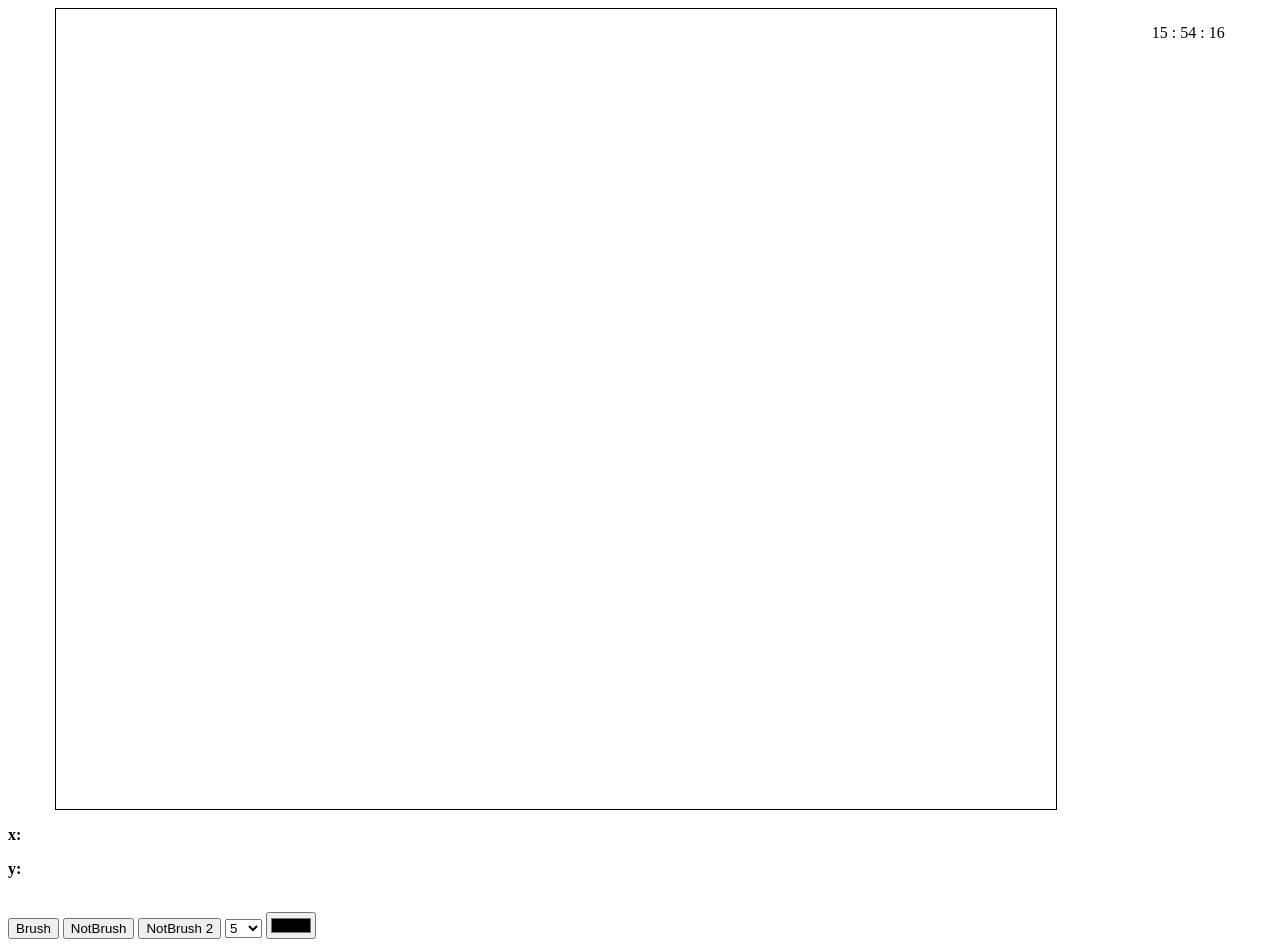
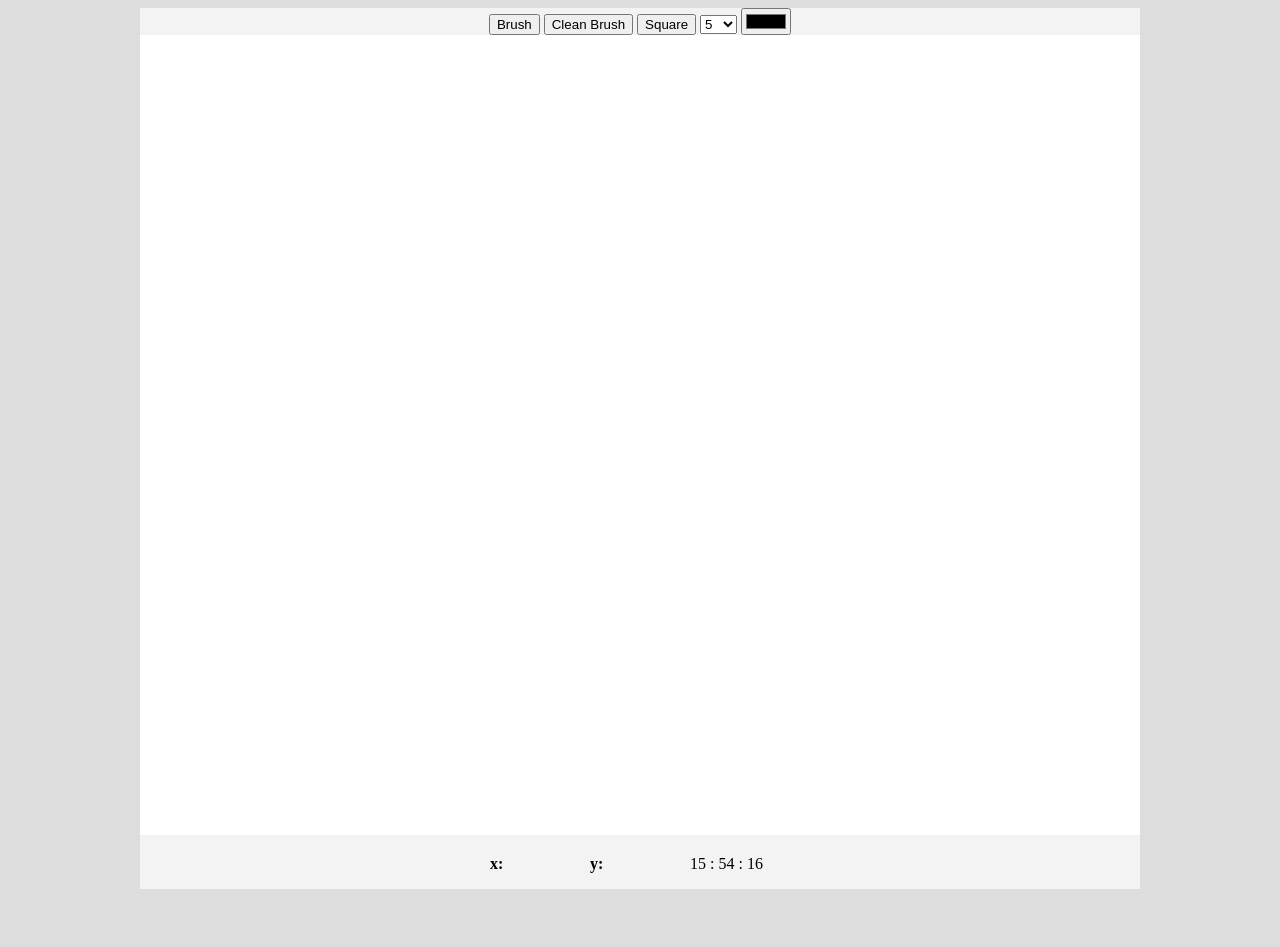
Before and after one commit to artemybagaev/geekbrains_javascript_level1, a plain HTML site: page ABOBE PHOTOZHAB.html in a window 1280 px wide. After the commit the page ends 897 px from the top, so only its background shows below. Drawn offline with Linux system fonts and the light colour scheme.

Commit message:
1. Добавил ластик 2. Сделал так, чтобы цвет и размер кисти менялся после изменения 3. Изменил сам стиль канваса. 4. Добавил возможность рисовать квадрат

```diff
--- a/ABOBE PHOTOZHAB.html
+++ b/ABOBE PHOTOZHAB.html
@@ -4,43 +4,59 @@
 	<meta charset="utf-8">
 	<title>ABOBE PHOTOZHAB</title>
 	<style type="text/css">
+		body {
+			background-color: #dddddd;
+		}
 		#canv {
 			width: 1000px;
 			height: 800px;
-			border: 1px solid black
+			background-color: white;
 		}
 		.canv {
+
+		}
+		main {
 			display: flex;
-			justify-content: space-around;
+			flex-direction: column;
+			align-items: center;
+			width: 1000px;
+			margin: 0 auto;
+			background-color: #f3f3f3;
+		}
+		.coordinates {
+			display: flex;
+		}
+		.coordinates p {
+			width: 100px;
 		}
 	</style>
 </head>
 <body>
-<div class="head"></div>
+<main>
+
+
+<div class="head">
+		<button class="toolButton" id='brush'>Brush</button>
+		<button class="toolButton" id='cleaner'>Clean Brush</button>
+		<button class="toolButton" id='square'>Square</button>
+		<select id='sizeSelect'>
+			<option>5</option>
+			<option>10</option>
+			<option>15</option>
+			<option>20</option>
+		</select>
+		<input type="color" id="color">
+</div>
 
 
 	<div class="canv">
 		<canvas id="canv" width="1000" height="800"></canvas>
 	</div>
-
-	<div class="tools">
 		<div class="coordinates">
 			<p id="x"><b>x: </b> <span id="xCoord"></span></p>
 			<p id="y"><b>y: </b> <span id="yCoord"></span></p>
-			<br>
-			<button class="toolButton" id='brush'>Brush</button>
-			<button class="toolButton" id='notbrush'>NotBrush</button>
-			<button class="toolButton" id='notbrush2'>NotBrush 2</button>
-			<select id='sizeSelect'>
-				<option>5</option>
-				<option>10</option>
-				<option>15</option>
-				<option>20</option>
-			</select>
-			<input type="color" id="color">
 		</div>
-	</div>
-
+</main>
 
 	<script src="script.js">
 
--- a/script.js
+++ b/script.js
@@ -3,6 +3,8 @@ var ctx = canvas.getContext('2d');
 
 var xCoord = document.getElementById('xCoord');
 var yCoord = document.getElementById('yCoord');
+
+var colorVal = document.querySelector('#color');
 
 
 var getCoordinates = function (evt) {
@@ -16,7 +18,7 @@ var getCoordinates = function (evt) {
 
 var system = {
 	currentTool : '',
-	currentColor : document.querySelector('#color'),
+	currentColor : colorVal,
 	brushSize : 5
 };
 
@@ -30,9 +32,12 @@ var switchTool = function (el) {
 	if (el.id == 'brush') {
 		console.log ('brush');
 		return 'brush'
-	} else if (el.id == 'notbrush') {
-		console.log ('not brush');
-		return 'notbrush'
+	} else if (el.id == 'cleaner') {
+		console.log ('cleaner');
+		return 'cleaner'
+	} else if (el.id == 'square') {
+		console.log ('square');
+		return 'square'
 	}
 };
 
@@ -40,28 +45,37 @@ var switchSize = function (list) {
 	return list.value
 };
 
+var switchColor = function(color) {
+	return color.value;
+}
+
 var clicker = function (evt) {
 	if (evt.target.classList.contains('toolButton') == true) {
 		//console.log (`Выбран инструмент ${evt.target.id}`);
 		//switchTool(evt.target);
 		console.log(system);
 		renderSystem (system, 'currentTool', switchTool (evt.target));
-	} else if (evt.target.id == 'sizeSelect') {
-		renderSystem (system, 'brushSize', switchSize(evt.target));
-	} else if (evt.target.id == 'color') {
-		//console.log (`Выбран инструмент color`);
 	}
 };
 
-
+var changer = function (evt) {
+	if (evt.target.id == 'sizeSelect') {
+		renderSystem (system, 'brushSize', switchSize(evt.target));
+	} else if (evt.target.id == 'color') {
+		renderSystem (system, 'currentColor', switchColor(evt.target));
+	}
+}
 
 var startDraw = function (evt) {
 	//зафиксировать нач коорд
 	//начать процесс рисования
 	if (system.currentTool == 'brush') {
 		draw (evt);
+	} else if (system.currentTool == 'cleaner') {
+		cleanBrush (evt);
+	} else if (system.currentTool == 'square') {
+		filler (evt);
 	}
-
 };
 
 var endDraw = function (evt) {
@@ -72,13 +86,29 @@ var endDraw = function (evt) {
 var draw = function (evt) {
 	canvas.onmousemove = function (evt) {
 		ctx.fillRect (xCoord.innerText, yCoord.innerText, system.brushSize, system.brushSize);
+		ctx.fillStyle = system.currentColor;
 	}
 };
+
+var cleanBrush = function (evt) {
+	canvas.onmousemove = function (evt) {
+		ctx.clearRect(xCoord.innerText, yCoord.innerText, system.brushSize, system.brushSize);
+	}
+};
+
+var filler = function (evt) {
+	canvas.onclick = function (evt) {
+		ctx.rect(xCoord.innerText, yCoord.innerText, 100, 100);
+		ctx.fillStyle = system.currentColor;
+		ctx.fill ();
+	}
+}
 
 canvas.addEventListener ('mousemove', getCoordinates);
 canvas.addEventListener ('mousedown', startDraw);
 canvas.addEventListener ('mouseup', endDraw);
 window.addEventListener ('click', clicker);
+window.addEventListener ('change', changer);
 
 var addZero = function (num) {
 	if (num <= 9) {
@@ -92,9 +122,10 @@ function start () {
 	window.setInterval(timer, 1000);
 }
 
-var canv = document.querySelector('.canv');
+var canv = document.querySelector('.coordinates');
 var dateElem = document.createElement('p');
-dateElem.class = 'clock';
+dateElem.className = 'clock';
+
 var date = new Date();
 var newDate = `${addZero(date.getHours())} : ${addZero(date.getMinutes())} : ${addZero(date.getSeconds())}`;
 dateElem.innerHTML = newDate;
```
